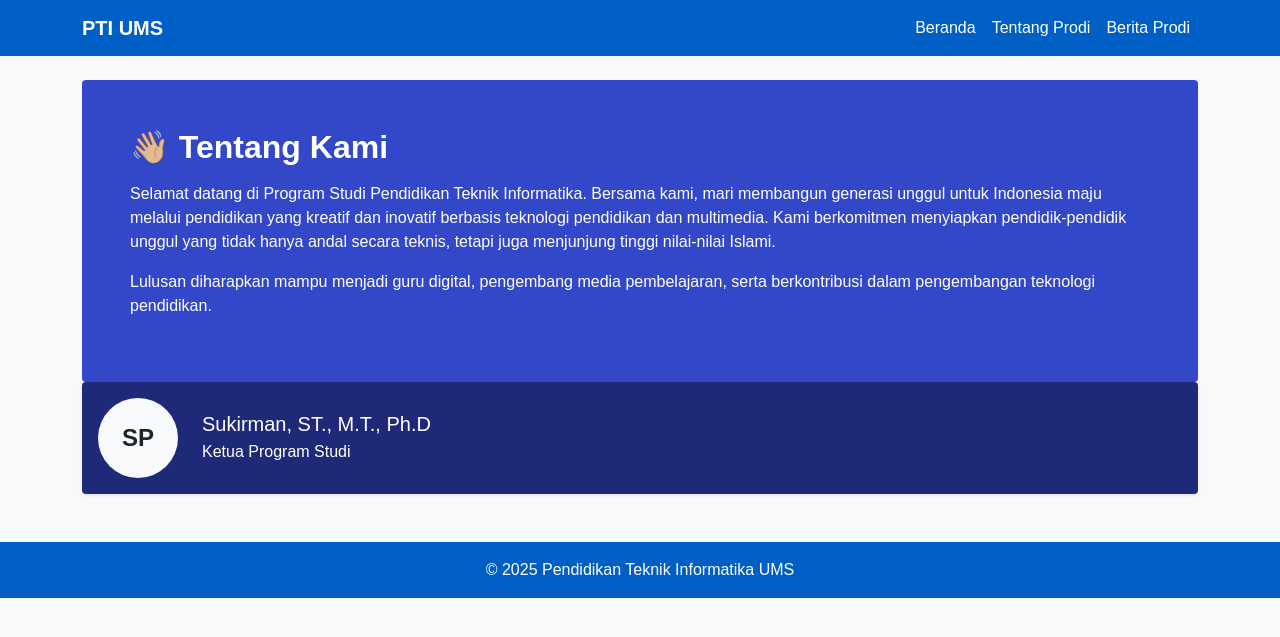
After one commit to FahrulRR/django-blog, a Django app: page /about/ in a window 1280 px wide. The commit adds this page. Shown: the top 637 px of the page. Run offline with Django 5.2, Linux system fonts and the light colour scheme.

Commit message:
Commit Tugas Akhir Web

```diff
--- a/blog/static/css/blog.css
+++ b/blog/static/css/blog.css
@@ -1,71 +1,37 @@
-.page-header {
-    background-color: #C25100;
-    margin-top: 0;
-    margin-bottom: 40px;
-    padding: 20px 20px 20px 40px;
+body {
+    background-color: #f8f9fa;
+    font-family: Arial, sans-serif;
 }
 
-.page-header h1,
-.page-header h1 a,
-.page-header h1 a:visited,
-.page-header h1 a:active {
-    color: #ffffff;
-    font-size: 36pt;
-    text-decoration: none;
+/* HEADER */
+.page-header {
+    background-color: #c55a00;
+    padding: 20px 0;
 }
 
-h1,
-h2,
-h3,
-h4 {
-    font-family: 'Lobster', cursive;
+/* HERO BERANDA */
+.hero-pti {
+    background: linear-gradient(135deg, #0d6efd, #084298);
 }
 
-.date {
-    color: #828282;
+/* FOOTER */
+footer {
+    background-color: #212529;
+    color: white;
 }
 
-.save {
-    float: right;
+/* HERO BERANDA PTI */
+.hero-pti {
+    background: linear-gradient(135deg, #0d6efd, #084298);
+    border-radius: 16px;
 }
 
-.post-form textarea,
-.post-form input {
-    width: 100%;
+/* Supaya teks lebih enak dibaca */
+.hero-pti h1 {
+    font-size: 2.2rem;
 }
 
-.top-menu,
-.top-menu:hover,
-.top-menu:visited {
-    color: #ffffff;
-    float: right;
-    font-size: 26pt;
-    margin-right: 20px;
+.hero-pti p {
+    font-size: 1rem;
+    opacity: 0.95;
 }
-
-.post {
-    margin-bottom: 70px;
-}
-
-.post h2 a,
-.post h2 a:visited {
-    color: #000000;
-}
-
-.post > .date,
-.post > .actions {
-    float: right;
-}
-
-.btn-secondary,
-.btn-secondary:visited {
-    color: #C25100;
-    background: none;
-    border-color: #C25100;
-    margin-left: 15px;
-}
-
-.btn-secondary:hover {
-    color: #FFFFFF;
-    background-color: #C25100;
-}
--- /dev/null
+++ b/blog/templates/blog/about.html
@@ -0,0 +1,37 @@
+{% extends 'blog/base.html' %}
+
+{% block content %}
+<div class="p-5 rounded" style="background:#3347c9; color:white;">
+    <h2 class="fw-bold mb-3">👋🏼 Tentang Kami</h2>
+    <p>
+        Selamat datang di Program Studi Pendidikan Teknik Informatika. Bersama kami, mari membangun generasi unggul untuk Indonesia maju melalui pendidikan yang kreatif dan inovatif berbasis teknologi pendidikan dan multimedia. Kami berkomitmen menyiapkan pendidik-pendidik unggul yang tidak hanya andal secara teknis, tetapi juga menjunjung tinggi nilai-nilai Islami.
+    </p>
+    <p>
+        Lulusan diharapkan mampu menjadi guru digital, pengembang media
+        pembelajaran, serta berkontribusi dalam pengembangan teknologi pendidikan.
+    </p>
+</div>
+
+<!-- PROFIL KETUA PRODI -->
+<div class="card border-0 shadow-sm mb-5"
+     style="background:#1e2a78; color:white;">
+    <div class="card-body d-flex align-items-center">
+
+        <!-- BULATAN AVATAR (TANPA GAMBAR) -->
+        <div class="rounded-circle bg-light text-dark
+                    d-flex align-items-center justify-content-center
+                    fw-bold"
+             style="width:80px; height:80px; font-size:24px;">
+            SP
+        </div>
+
+        <!-- TEXT -->
+        <div class="ms-4">
+            <h5 class="mb-1">Sukirman, ST., M.T., Ph.D</h5>
+            <p class="mb-0">Ketua Program Studi</p>
+        </div>
+
+    </div>
+</div>
+
+{% endblock %}
--- a/blog/templates/blog/base.html
+++ b/blog/templates/blog/base.html
@@ -1,36 +1,41 @@
 {% load static %}
 <!DOCTYPE html>
-<html>
+<html lang="id">
 <head>
-        <title>Blog Fahrul Rachmad Ramadhani</title>
-        <link rel="stylesheet" href=" https://cdn.jsdelivr.net/npm/bootstrap@5.1.3/dist/css/bootstrap.min.css">
+    <meta charset="UTF-8">
+    <title>Profil Prodi PTI UMS</title>
+
+    <!-- Bootstrap -->
+    <link href="https://cdn.jsdelivr.net/npm/bootstrap@5.1.3/dist/css/bootstrap.min.css" rel="stylesheet">
+
+    <!-- CSS Kustom -->
     <link rel="stylesheet" href="{% static 'css/blog.css' %}">
-        <link href="https://fonts.googleapis.com/css?family=Lobster&subset=latin,latin-ext" rel="stylesheet" type="text/css">
 </head>
 <body>
-        <header class="page-header">
+
+<nav class="navbar navbar-expand-lg navbar-dark" style="background:#005fc4;">
   <div class="container">
-                {% if user.is_authenticated %}
-                    <a href="{% url 'post_new' %}" class="top-menu">+ New</a>
-                    <p class="top-menu">Hello {{ user.username }} <small>(<a href="{% url 'logout' %}">Log out</a>)</small></p>
-                {% else %}
-                    <a href="{% url 'login' %}" class="top-menu">Login</a>
-                {% endif %}
-                <h1><a href="/">Django Blog</a></h1>
+    <a class="navbar-brand fw-bold" href="{% url 'home' %}">PTI UMS</a>
+
+    <div class="navbar-nav ms-auto">
+      <a class="nav-link text-white" href="{% url 'home' %}">Beranda</a>
+      <a class="nav-link text-white" href="/about/">Tentang Prodi</a>
+      <a class="nav-link text-white" href="{% url 'post_list' %}">Berita Prodi</a>
     </div>
-        </header>
-        <main class="container">
-            <div class="row">
-                <div class="col">
+  </div>
+</nav>
+
+<!-- KONTEN -->
+<div class="container mt-4">
     {% block content %}
     {% endblock %}
 </div>
-            </div>
-        </main>
-        <footer class="bg-dark text-white text-center p-4 mt-5">
-            <div class="container">
-                <p>&copy; 2024 - Pendidikan Teknik Informatika, UMS</p>
-            </div>
+
+<!-- FOOTER -->
+<footer class="text-white text-center p-3 mt-5"
+        style="background-color:#005fc4;">
+    © 2025 Pendidikan Teknik Informatika UMS
 </footer>
+
 </body>
 </html>
--- a/blog/urls.py
+++ b/blog/urls.py
@@ -1,11 +1,9 @@
-# blog/urls.py
 from django.urls import path
 from . import views
 
 urlpatterns = [
-    path('', views.post_list, name='post_list'),
+    path('', views.home, name='home'),
+    path('about/', views.about, name='about'),
+    path('berita/', views.post_list, name='post_list'),
     path('post/<int:pk>/', views.post_detail, name='post_detail'),
-    path('post/new/', views.post_new, name='post_new'),
-    path('post/<int:pk>/edit/', views.post_edit, name='post_edit'),
-    path('post/<int:pk>/comment/', views.add_comment_to_post, name='add_comment_to_post'),
 ]
--- a/blog/views.py
+++ b/blog/views.py
@@ -65,3 +65,21 @@ def add_comment_to_post(request, pk):
     else:
         form = CommentForm()
     return render(request, 'blog/add_comment_to_post.html', {'form': form})
+
+def home(request):
+    return render(request, 'blog/index.html')
+
+def about(request):
+    return render(request, 'blog/about.html')
+
+def berita_list(request):
+    posts = Post.objects.order_by('-published_date')
+    return render(request, 'blog/post_list.html', {'posts': posts})
+
+def post_detail(request, pk):
+    post = get_object_or_404(Post, pk=pk)
+    return render(request, 'blog/post_detail.html', {'post': post})
+
+def home(request):
+    posts = Post.objects.order_by('-published_date')[:3]
+    return render(request, 'blog/home.html', {'posts': posts})
--- a/mysite/settings.py
+++ b/mysite/settings.py
@@ -118,6 +118,7 @@ USE_TZ = True
 # https://docs.djangoproject.com/en/5.1/howto/static-files/
 
 STATIC_URL = 'static/'
+STATICFILES_DIRS = [BASE_DIR / 'static']
 
 # Default primary key field type
 # https://docs.djangoproject.com/en/5.1/ref/settings/#default-auto-field
```
Also changed, not shown: blog/templates/blog/home.html (added, +70 -0 lines), blog/templates/blog/post_detail.html (+5 -49 lines), blog/templates/blog/post_list.html (+32 -24 lines). Lines whose indentation alone changed are shown as unchanged.
